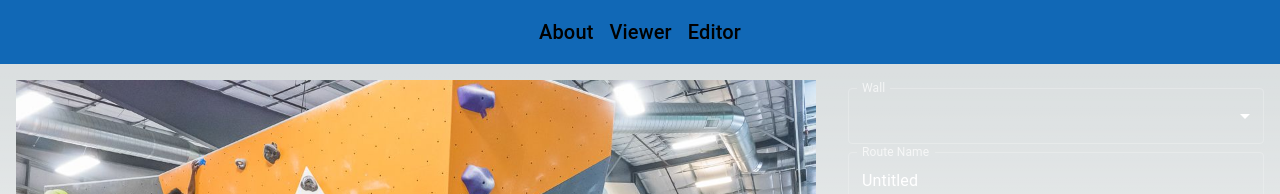
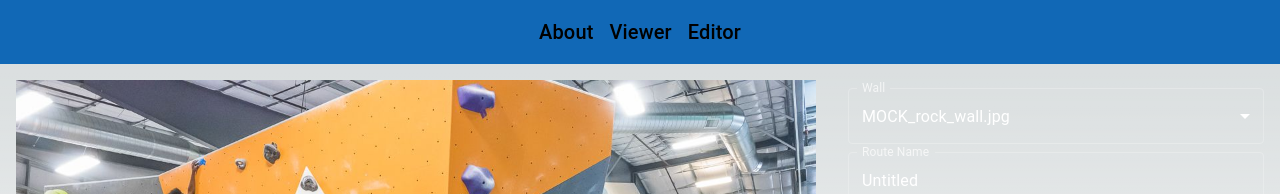
Before and after one commit to tayydev/digital-tape, a Next.js app: page /editor in a window 1280 px wide. Shown: the top 194 px of the page. Built offline with nearby package versions, Linux system fonts and the light colour scheme.

Commit message:
Image selecting shoudl work!

```diff
--- a/src/app/editor/holdEditor.tsx
+++ b/src/app/editor/holdEditor.tsx
@@ -50,8 +50,6 @@ export default function HoldEditor(props: HoldEditorProps) {
     const [selected, setSelected] = props.selectedState
     //we want to take our holds and naturals and make a list of effective hold ids
     const [unownedHolds, setUnownedHolds] = useState<HoldData[]>([])
-
-    console.log("image names", props.imageNames)
 
     useEffect(() => {
         const naturalOwnedIds = route.naturals.flatMap(it => [it.hold1id, it.hold2id])
@@ -114,6 +112,7 @@ export default function HoldEditor(props: HoldEditorProps) {
         )
     }
 
+    console.log("image", route.image)
 
     return <Stack spacing={1} padding={'1rem'} style={{width: "100%"}}>
         <Box/>
@@ -121,19 +120,19 @@ export default function HoldEditor(props: HoldEditorProps) {
             <FormControl>
                 <InputLabel id="demo-simple-select-img">Wall</InputLabel>
                 <Select
-                    value={route.grade}
+                    value={route.image.substring(5)}
                     labelId="demo-simple-select-img"
                     label="Wall"
                     onChange={(event) => {
                         setRoute({
                             ...route,
-                            image: event.target.value
+                            image: `/img/${event.target.value}`
                         })
                     }}
                 >
-                    {/*{imgs.map(grade =>*/}
-                    {/*    <MenuItem value={grade}>{grade}</MenuItem>*/}
-                    {/*)}*/}
+                    {props.imageNames.map(img =>
+                        <MenuItem value={img}>{img}</MenuItem>
+                    )}
                 </Select>
 
             </FormControl>
--- a/src/app/viewer/[json]/page.tsx
+++ b/src/app/viewer/[json]/page.tsx
@@ -1,5 +1,3 @@
-// import { useParams } from "next/navigation";
-import {Typography} from "@mui/material";
 import path from "path";
 import fs from "fs";
 import {ClimbingRoute} from "../../editor/climbingRoute";
```
